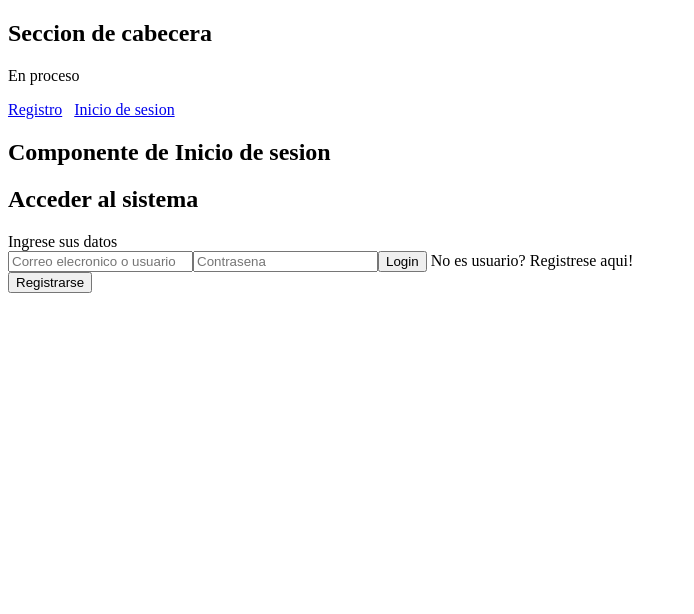
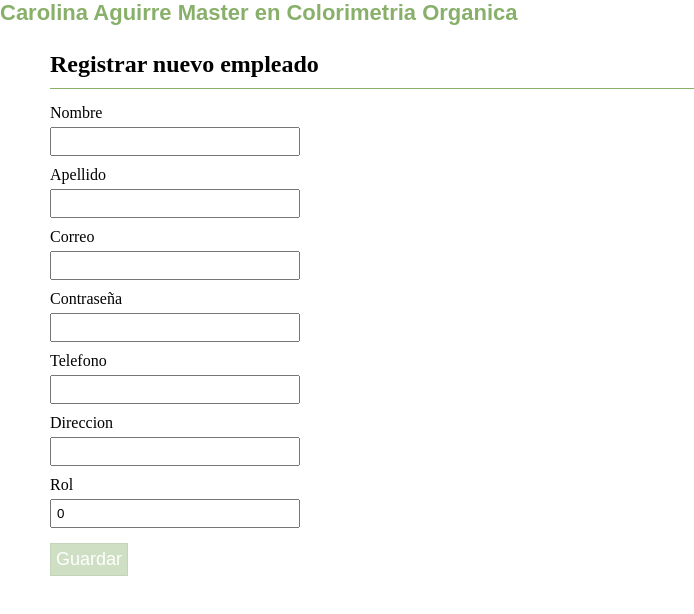
Before and after one commit to mahNugga/webapp, an Angular app: page /crear-empleado in a window 1280 px wide. Shown: the top 614 px of the page, without its empty margins (0-694 px from the left). Built offline with nearby package versions, Linux system fonts and the light colour scheme.

Commit message:
commit del 8 de Julio 2022

```diff
--- a/src/app/app.component.html
+++ b/src/app/app.component.html
@@ -1,13 +1,13 @@
 <div>
-  <h2>Seccion de cabecera</h2>
-  <p>En proceso</p>
-  <!--<h1>Pruebas con Frontend -Angular</h1>
+  <h2 style="color:#88B06A ;font-size: 22px;font-family: Raleway,sans-serif;">Carolina Aguirre Master en Colorimetria Organica</h2>
+  <!--h2 style="color:#88B06A ;font-size: 22px;font-family: Raleway,sans-serif;">Carolina Aguirre Master en Colorimetria Organica</h2>
+  <h1>Pruebas con Frontend -Angular</h1>
   <h2> Pantalla de confirmacion de inicio (temporal)</h2>
   <p> Sub sistema de registro de usuarios (clientes) e inicio de sesion
     para todos los usuarios(empleados,admin,etc).
   </p>
-  <registro></registro>-->
+  <registro></registro>
   <a [routerLink]="['/registro']" [routerLinkActive]="['active']"> Registro</a> &nbsp;
-  <a [routerLink]="['/']" [routerLinkActive]="['active']"> Inicio de sesion</a> &nbsp;
+  <a [routerLink]="['/']" [routerLinkActive]="['active']"> Inicio de sesion</a> &nbsp;-->
   <router-outlet></router-outlet>
 </div>
--- a/src/app/app.routing.ts
+++ b/src/app/app.routing.ts
@@ -5,11 +5,13 @@ import { Routes, RouterModule, Route } from "@angular/router";
 //Importar los componentes
 import {logearComponent} from './Comp_login/logear.component';
 import { registroComponent } from "./Comp_registro/registro.component";
+import { CrearEmpleadoComponent } from "./crear-empleado/crear-empleado.component";
 
 //Configuracion de rutas
 const appRoutes: Routes = [
     {path:'', component: logearComponent},
     {path:'registro', component:registroComponent},
+    {path:'crear-empleado',component:CrearEmpleadoComponent},
     {path: '**', component:logearComponent}
 ];
 
--- /dev/null
+++ b/src/app/crear-empleado/crear-empleado.component.html
@@ -0,0 +1,64 @@
+<div class="container">
+    <h2>{{titulo}}</h2>
+    <div class="mensaje success" *ngIf="status=='success'">
+        Empleado Guardado! , para mas opciones <a href="#">click aqui</a>
+    </div>
+    <div class="mensaje fail" *ngIf="status=='fail'">
+        Error al guardar empleado ! , para mas opciones <a href="#">click aqui</a>
+    </div>
+    <form #empleadoForm="ngForm" (ngSubmit)="onSubmit(empleadoForm)">
+        <p>
+            <label for="nombre">Nombre</label>
+            <input type="text" name="nombre" #name="ngModel" [(ngModel)]="empleado.nombre"
+            required/>
+            <span class="empleadoformErr" *ngIf="name.touched && !name.valid">
+                Debe entrar un nombre valido!
+            </span>
+        </p>
+        <p>
+            <label for="apellido">Apellido</label>
+            <input type="text" name="apellido" #apellido="ngModel" [(ngModel)]="empleado.apellido"
+            required/>
+            <span class="empleadoformErr" *ngIf="apellido.touched && !apellido.valid">
+                Debe entrar un apellido valido!
+            </span>
+        </p>
+        <p>
+            <label for="correo">Correo</label>
+            <input type="email" name="correo" #correo="ngModel" [(ngModel)]="empleado.correo"
+            required/>
+            <span class="empleadoformErr" *ngIf="correo.touched && !correo.valid">
+                Debe tener un formato e-mail!
+            </span>
+        </p>
+        <p>
+            <label for="pass">Contraseña</label>
+            <input type="text" name="pass" #pass="ngModel" [(ngModel)]="empleado.password"
+            required/>
+            <span class="empleadoformErr" *ngIf="pass.touched && !pass.valid">
+                Debe ingresar una contraseña!
+            </span>
+        </p>
+        <p>
+            <label for="telefono">Telefono</label>
+            <input type="text" name="telefono" #telefono="ngModel" [(ngModel)]="empleado.telefono"
+            required/>
+            <span class="empleadoformErr" *ngIf="telefono.touched && !telefono.valid">
+                Debe entrar un numero de telefono valido!
+            </span>
+        </p>
+        <p>
+            <label for="direccion">Direccion</label>
+            <input type="text" name="direccion" #direccion="ngModel" [(ngModel)]="empleado.direccion"/>
+        </p>
+        <p>
+            <label for="rol">Rol</label>
+            <input type="text" name="rol" #rol="ngModel" [(ngModel)]="empleado.rol"
+            required/>
+            <span class="empleadoformErr" *ngIf="rol.touched && !rol.valid">
+                Debe escoger un rol valido!
+            </span>
+        </p>
+        <input type="submit" value="Guardar" [disabled]="!empleadoForm.form.valid" />
+    </form>
+</div>
--- /dev/null
+++ b/src/app/crear-empleado/crear-empleado.component.ts
@@ -0,0 +1,43 @@
+import { Component, OnInit } from '@angular/core';
+import { Empleado } from '../modelos/empleado';
+import { EmpleadoServicio } from '../servicios/empleado.servicio';
+
+@Component({
+  selector: 'app-crear-empleado',
+  templateUrl: './crear-empleado.component.html',
+  styleUrls: ['./crear-empleado.component.scss'],
+  providers: [EmpleadoServicio]
+})
+export class CrearEmpleadoComponent implements OnInit {
+  public titulo:string;
+  public empleado: Empleado;
+  public status!: string;
+
+  constructor(
+    private _empleadoServicio: EmpleadoServicio
+  ) {
+    this.titulo = "Registrar nuevo empleado";
+    this.empleado = new Empleado('','','','','','', 0,new Date(),1);
+
+  }
+
+  ngOnInit(): void {
+  }
+  onSubmit(form: any){
+    console.log(this.empleado);
+    this._empleadoServicio.guardarEmpleado(this.empleado).subscribe(
+      response =>{
+        if(response.empleado){
+          this.status = 'success';
+        }else{
+          this.status = 'fail';
+        }
+
+      },
+      error =>{
+        console.log(<any>error);
+      }
+    );
+  }
+
+}
--- /dev/null
+++ b/src/app/modelos/empleado.ts
@@ -0,0 +1,13 @@
+export class Empleado{
+    constructor(
+       public nombre: string,
+       public apellido: string,
+       public correo: string,
+       public password: string,
+       public telefono: string,
+       public direccion: string,
+       public rol: number,
+       public fecha_creacion: Date,
+       public estado: number
+    ){}
+}
--- /dev/null
+++ b/src/app/servicios/empleado.servicio.ts
@@ -0,0 +1,27 @@
+import { Injectable } from "@angular/core";
+import {HttpClient, HttpHeaders} from '@angular/common/http'
+import { Observable } from "rxjs";
+import { Empleado } from "../modelos/empleado";
+import { global } from "./global";
+
+@Injectable()
+export class EmpleadoServicio{
+    public url:string;
+
+    constructor(
+        private _http: HttpClient
+    ){
+        this.url = global.url;
+    }
+
+    testServicio(){
+        return 'Test del servicio Empleado en Angular';
+    }
+
+    guardarEmpleado(empleado: Empleado):Observable<any>{
+        let params = JSON.stringify(empleado);
+        let headers = new HttpHeaders().set('Content-Type','application/json');
+
+        return this._http.post(this.url+'nuevo-empleado',params,{headers:headers});
+    }
+}
--- /dev/null
+++ b/src/app/servicios/global.ts
@@ -0,0 +1,3 @@
+export var global = {
+    url: 'http://localhost:3700/api/'
+};
--- a/src/styles.scss
+++ b/src/styles.scss
@@ -1 +1,66 @@
 /* You can add global styles to this file, and also import other style files */
+*{
+    padding: 0px;
+    margin: 0px;
+}
+
+/*Seccion Registro empleados*/
+.container{
+    padding: 50px;
+    padding-top: 25px;
+
+}
+.container h2{
+    display: block;
+    border-bottom: 1px solid #88B06A;
+    padding-bottom: 10px;
+    margin-bottom: 15px;
+}
+
+form{
+    width: 50%;
+}
+
+form label{
+    display: block;
+    width: 100%;
+    margin-top: 10px;
+    margin-bottom: 5px;
+}
+form input[type="text"],
+form input[type="email"]
+{
+    width: 40%;
+    padding: 5px;
+}
+
+form button,
+form input[type="submit"]{
+    display: block;
+    font-size: 18px;
+    padding: 5px;
+    margin-top: 15px;
+    color: white;
+    background: #88B06A;
+    border: 1px solid rgba($color: #55783a, $alpha: 0.5);
+    cursor:pointer;
+}
+
+form button:hover,
+form input[type="submit"]:hover{
+    background: #2e5d0a;
+    border: 1px solid rgba($color: #55783a, $alpha: 0.5);
+
+}
+
+form input[disabled]{
+    opacity: 0.4;
+    cursor: not-allowed;
+}
+
+/* seccion errores*/
+
+.empleadoformErr{
+    padding: 5px;
+    margin-left: 5px;
+}
```
Also changed, not shown: src/app/app.module.ts (+8 -2 lines), src/app/crear-empleado/crear-empleado.component.scss (added), 1 other file (tests, documents, lock files or other folders).
